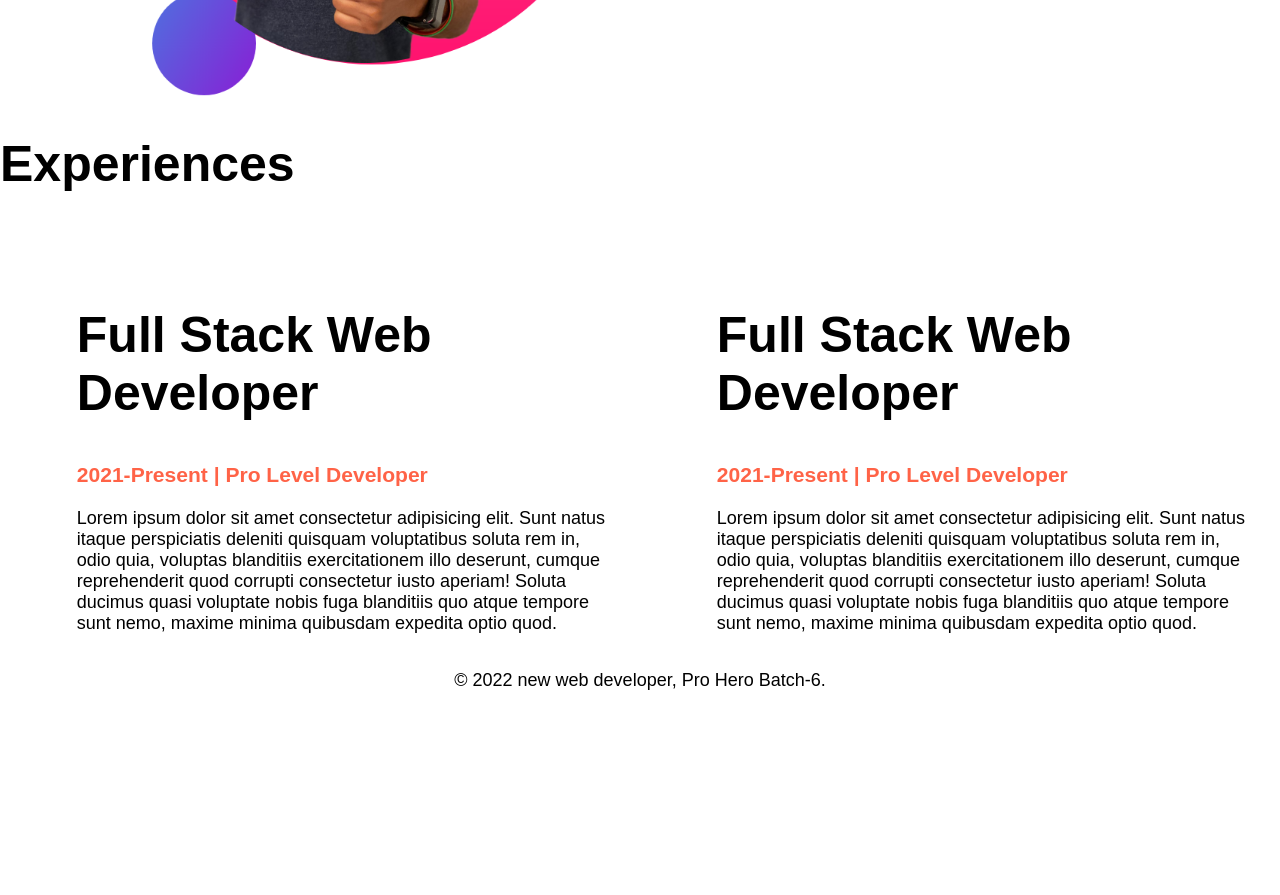
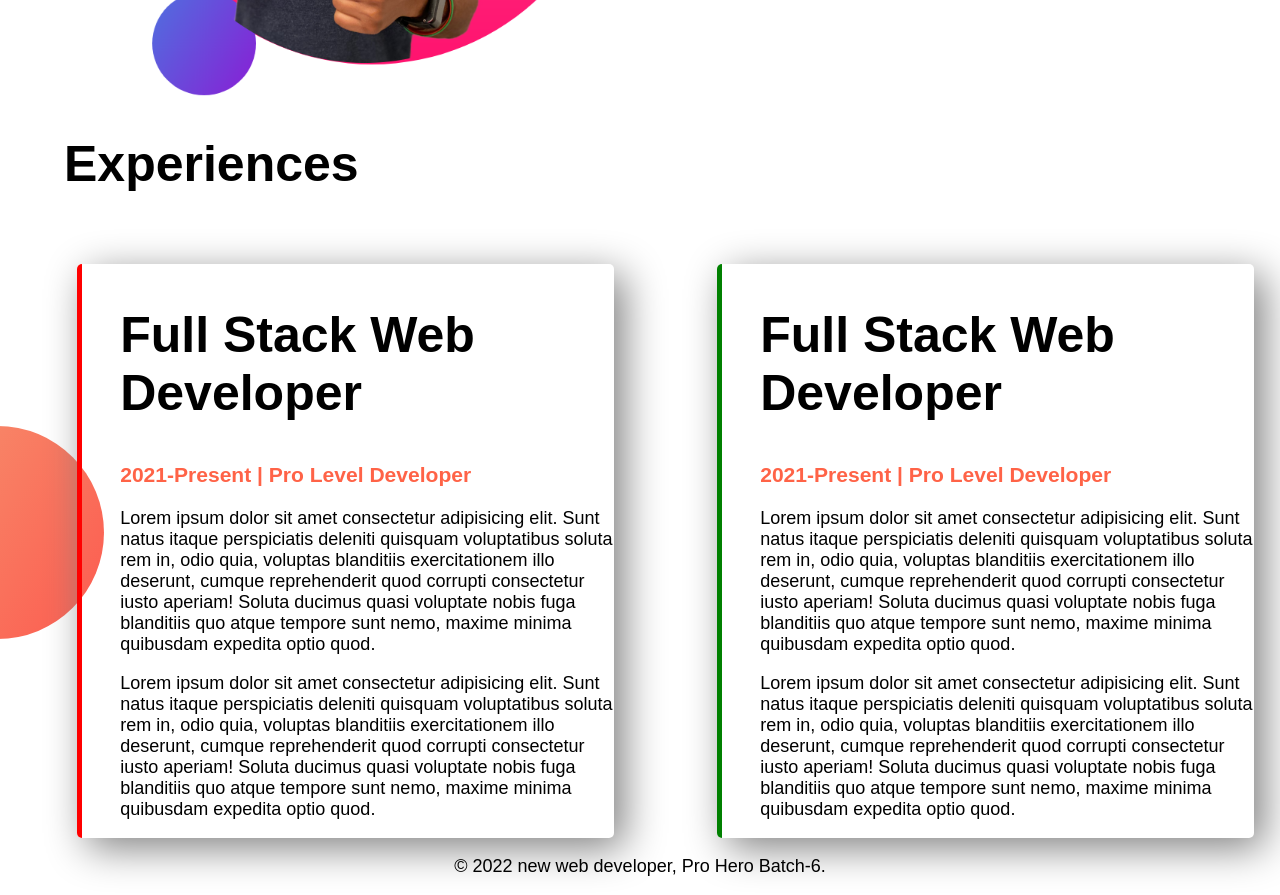
Before and after one commit to imriazul/dev-portfolio, a plain HTML site: page index.html in a window 1280 px wide. Shown: the part 1100-1995 px from the top of the page. Before the commit the page ends 1809 px from the top, so only its background shows below. Drawn offline with Linux system fonts and the light colour scheme; a web font is replaced by a local one.

Commit message:
finaly I have done

```diff
--- a/index.html
+++ b/index.html
@@ -38,13 +38,16 @@
             <a class="anchore-btn" href="#" target="_blank" >SEE MY RESUMME</a>
         </div>
     </section>
-    <h1>Experiences</h1>
+    <h1 style="margin-left: 5%;">Experiences</h1>
     <section class="sec-three">
         <div class="half-width left">
             <h1>Full Stack Web Developer</h1>
             <h3 class="tomato-color">2021-Present | Pro Level Developer</h3>
             <p>Lorem ipsum dolor sit amet consectetur adipisicing elit. Sunt natus itaque perspiciatis deleniti quisquam voluptatibus soluta rem in, odio quia, voluptas blanditiis exercitationem illo deserunt, cumque reprehenderit quod corrupti consectetur iusto aperiam! Soluta ducimus quasi voluptate nobis fuga blanditiis quo atque tempore sunt nemo, maxime minima quibusdam expedita optio quod.
             </p>
+            <p>Lorem ipsum dolor sit amet consectetur adipisicing elit. Sunt natus itaque perspiciatis deleniti quisquam voluptatibus soluta rem in, odio quia, voluptas blanditiis exercitationem illo deserunt, cumque reprehenderit quod corrupti consectetur iusto aperiam! Soluta ducimus quasi voluptate nobis fuga blanditiis quo atque tempore sunt nemo, maxime minima quibusdam expedita optio quod.
+            </p>
+
 
         </div>
         <div class="half-width right">
@@ -52,6 +55,9 @@
             <h3 class="tomato-color"> 2021-Present | Pro Level Developer</h3>
             <p>Lorem ipsum dolor sit amet consectetur adipisicing elit. Sunt natus itaque perspiciatis deleniti quisquam voluptatibus soluta rem in, odio quia, voluptas blanditiis exercitationem illo deserunt, cumque reprehenderit quod corrupti consectetur iusto aperiam! Soluta ducimus quasi voluptate nobis fuga blanditiis quo atque tempore sunt nemo, maxime minima quibusdam expedita optio quod.
             </p>
+            <p>Lorem ipsum dolor sit amet consectetur adipisicing elit. Sunt natus itaque perspiciatis deleniti quisquam voluptatibus soluta rem in, odio quia, voluptas blanditiis exercitationem illo deserunt, cumque reprehenderit quod corrupti consectetur iusto aperiam! Soluta ducimus quasi voluptate nobis fuga blanditiis quo atque tempore sunt nemo, maxime minima quibusdam expedita optio quod.
+            </p>
+
 
         </div>
     </section>
--- a/style.css
+++ b/style.css
@@ -33,6 +33,12 @@ section{
     background-repeat: no-repeat;
     background-position: right;
 }
+.sec-three{
+    background-image: url(images/exp-bg.png);
+    background-repeat: no-repeat;
+    background-position-y: center;
+
+}
 .half-width img{
     width: 100%;
 
@@ -47,6 +53,18 @@ section{
     font-weight: bold;
 
 }
+.right{
+    box-shadow: 10px 10px 40px gray;
+    padding-left: 3%;
+    border-radius: 5px;
+    border-left: 5px solid green;
+}
+.left{
+    box-shadow: 10px 10px 40px gray;
+    padding-left: 3%;
+    border-radius: 5px;
+    border-left: 5px solid red;
+}
 footer p{
     text-align: center;
 }
```
